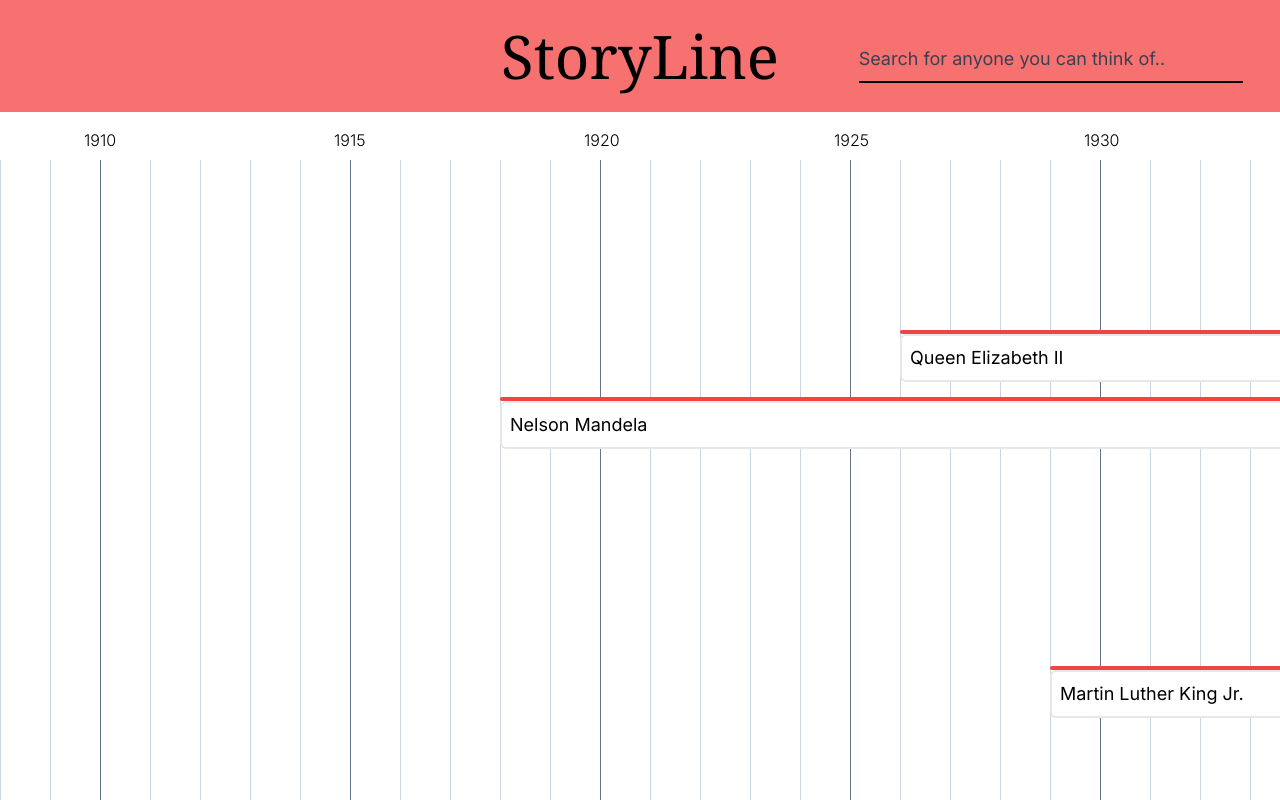
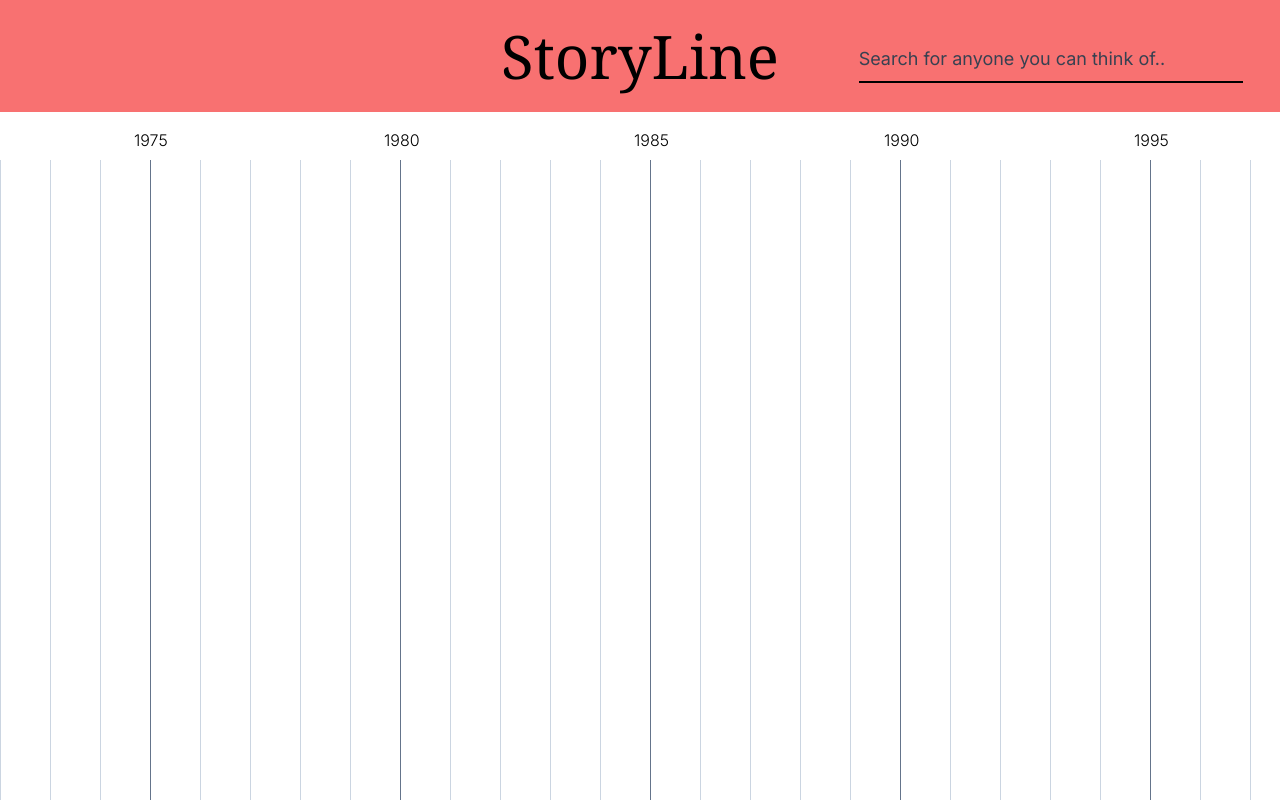
Before and after one commit to WattWozy/StoryLine, a Next.js app in the folder client/: page / in a window 1280 px wide. Built offline with nearby package versions, Linux system fonts and the light colour scheme.

Commit message:
feature: now possible to add persons from the search result to the timeline by clicking them. very buggy though.

```diff
--- a/client/src/app/layout.tsx
+++ b/client/src/app/layout.tsx
@@ -2,6 +2,7 @@ import type { Metadata } from "next";
 import { Inter } from "next/font/google";
 import "./globals.css";
 import Header from "@/components/Header";
+import { PersonContextProvider } from "@/components/contexts/PersonContext";
 
 const inter = Inter({ subsets: ["latin"] });
 
@@ -14,8 +15,10 @@ const RootLayout = ({ children }: Readonly<{ children: React.ReactNode }>) => {
   return (
     <html lang="en">
       <body className={inter.className}>
-        <Header />
-        {children}
+        <PersonContextProvider>
+          <Header />
+          {children}
+        </PersonContextProvider>
       </body>
     </html>
   );
--- a/client/src/app/page.tsx
+++ b/client/src/app/page.tsx
@@ -3,12 +3,6 @@ import GridTimeLine from "@/components/core/GridTimeLine";
 import React from "react";
 import { Person } from "@/global/types";
 
-//Should probably save this as a ref so that it's accessible from everywhere
-const persons: Person[] = [];
-
-const addPersonCallback = (person: Person) => {
-  persons.push(person);
-}
 
 const testPersons: Person[] = [
   {
@@ -67,10 +61,11 @@ const testPersons: Person[] = [
   },
 ];
 
+
 const Home = () => {
   return (
     <main className="min-h-screen">
-      <GridTimeLine persons={testPersons}/>
+      <GridTimeLine/>
     </main>
   );
 };
--- a/client/src/components/client/Dropdown.tsx
+++ b/client/src/components/client/Dropdown.tsx
@@ -2,17 +2,22 @@ import { Person } from '@/global/types'
 import React from 'react'
 import defaultImage from '../../../public/defaultImage.jpg'
 import Image from 'next/image'
+import { usePersonContext } from '../contexts/PersonContext'
 
 interface DropdownProps {
   results: Array<Person>
 }
 
+
 const Dropdown: React.FC<DropdownProps> = ({ results }) => {
+  const {addPerson} = usePersonContext();
 
   return (
     <li className='flex flex-col bg-white rounded-2xl z-50 max-h-96'>
       {results.map((result, index) => (
-        <div className='flex flex-row items-center p-2 hover:bg-slate-200 transition duration-200' key={index}>
+        <div className='flex flex-row items-center p-2 hover:bg-slate-200 transition duration-200'
+          key={index}
+          onClick={e => addPerson(result)}>
           <Image className='object-cover flex items-center justify-center mr-3'
             width={60}
             height={88}
--- /dev/null
+++ b/client/src/components/contexts/PersonContext.tsx
@@ -0,0 +1,46 @@
+"use client"
+import { Person } from "@/global/types";
+import { createContext, ReactNode, useContext, useState } from "react";
+
+interface PersonContextType {
+  persons: Person[];
+  addPerson: (person: Person) => void;
+  removePerson: (person: Person) => void;
+}
+
+const PersonContext = createContext<PersonContextType | undefined>(undefined);
+
+export const PersonContextProvider = ({
+  children,
+}: {
+  children: ReactNode;
+}) => {
+  const [persons, setPersons] = useState<Person[]>([
+    {
+        name: "Elon Musk", birthYear: 1971, deathYear: null,
+        description: "",
+        BC: undefined,
+        imageUrl: ""
+      },
+  ]);
+  const addPerson = (person: Person) => {
+    setPersons(prevPersons => [...prevPersons, person]);
+  };
+  const removePerson = (personToBeRemoved: Person) =>{
+    setPersons(persons.filter(person => person !== personToBeRemoved))
+  }
+
+  return (
+    <PersonContext.Provider value={{ persons, addPerson, removePerson }}>
+      {children}
+    </PersonContext.Provider>
+  );
+};
+
+export const usePersonContext = () => {
+  const context = useContext(PersonContext);
+  if (!context) {
+    throw new Error("useItems must be used within an ItemsProvider");
+  }
+  return context;
+};
--- a/client/src/components/core/GridTimeLine.tsx
+++ b/client/src/components/core/GridTimeLine.tsx
@@ -1,6 +1,8 @@
+"use client"
 import React from "react";
 import { Person } from "@/global/types";
 import PersonLine from "./PersonLine";
+import { usePersonContext } from "../contexts/PersonContext";
 
 interface TimeLineProps {
   persons: Array<Person>;
@@ -9,10 +11,13 @@ interface TimeLineProps {
 const currentYear = new Date().getFullYear();
 
 const getTimeLineYears = (length: number) => {
-  return Array.from({ length }, (_, index) => currentYear - index).reverse();
+  return Array.from({ length: length }, (_, index) => currentYear - index).reverse();
 };
 
-const Timeline: React.FC<TimeLineProps> = ({ persons }) => {
+const Timeline = () => {
+
+  const { persons } = usePersonContext();
+
   const earliestBirthYear = persons.reduce((earliest, person) => {
     return person.birthYear < earliest ? person.birthYear : earliest;
   }, Infinity);
--- a/client/src/components/core/PersonLine.tsx
+++ b/client/src/components/core/PersonLine.tsx
@@ -1,5 +1,7 @@
+"use client";
 import React from "react";
 import { Person } from "@/global/types";
+import { usePersonContext } from "../contexts/PersonContext";
 
 interface PersonProps {
   person: Person;
@@ -8,10 +10,17 @@ interface PersonProps {
   timeLineLength: number;
 }
 // a line on the timeline representing a person
-const PersonLine: React.FC<PersonProps> = async ({ person, row, timeLineStart, timeLineLength }) => {
+const PersonLine: React.FC<PersonProps> = ({
+  person,
+  row,
+  timeLineStart,
+  timeLineLength,
+}) => {
   const { birthYear, deathYear } = person;
   const startColumn = birthYear - timeLineStart + 1;
   const endColumn = deathYear ? deathYear - timeLineStart + 1 : timeLineLength;
+
+  const { removePerson } = usePersonContext();
   //unhappy with the name of this one, please rename it if you can think of something more suitable
   //Ne touche pas! necessary to use inline styling since tailwind does not support dynamic styling
   //Not sure if this needs to be a component at this point
@@ -22,7 +31,7 @@ const PersonLine: React.FC<PersonProps> = async ({ person, row, timeLineStart, t
         gridColumnStart: startColumn,
         gridColumnEnd: endColumn,
       }}
-      className="h-10 group"
+      className="h-10"
     >
       <div
         className={
@@ -32,6 +41,14 @@ const PersonLine: React.FC<PersonProps> = async ({ person, row, timeLineStart, t
       <div className="whitespace-nowrap border-2 border-gray-200 rounded-md p-2 bg-white text-black text-lg transition-opacity duration-300">
         {person.name}
       </div>
+      <div className="mt-2">
+        <button
+          className="bg-white text-black rounded-md border-2 border-gray-200 p-2"
+          onClick={() => removePerson(person)}
+        >
+          Fjern
+        </button>
+      </div>
     </div>
   );
 };
```
